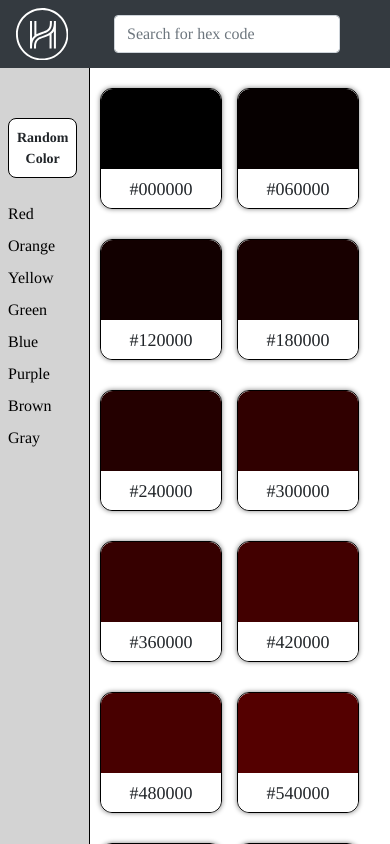
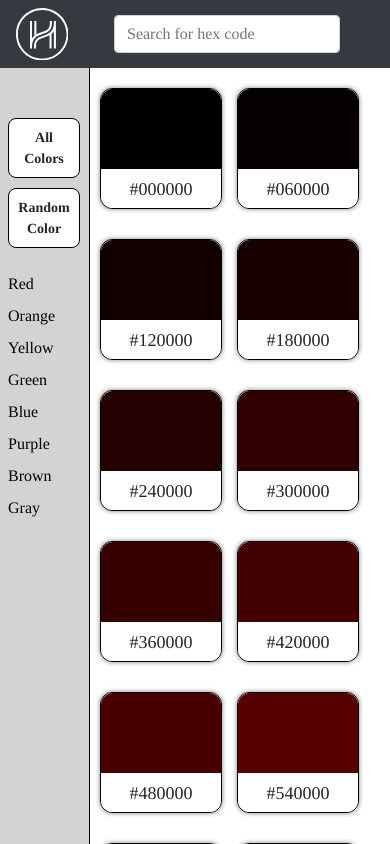
Before and after one commit to curtisyungen/hh-interview, a React (Create React App) app: page /list in a window 390 px wide. Shown: the top 844 px of the page. Built offline with nearby package versions, Linux system fonts and the light colour scheme; a web font is replaced by a local one.

Commit message:
Add files via upload

```diff
--- a/src/components/Sidebar/sidebar.css
+++ b/src/components/Sidebar/sidebar.css
@@ -1,3 +1,7 @@
+.allBtn {
+  margin-bottom: 10px !important;
+}
+
 .colorMenu {
     cursor: pointer;
 }
@@ -7,7 +11,7 @@
   line-height: 2.0;
 }
 
-.randomBtn {
+.allBtn, .randomBtn {
   background: #fff;
   border: 1px solid black;
   border-radius: 8px;
@@ -36,9 +40,9 @@
       font-size: 16px;
     }
 
-    .randomBtn {
+    .allBtn, .randomBtn {
       font-size: 14px;
-      width: auto;
+      width: 72px;
     }
 
     .sidebar {
--- a/src/components/Sidebar/sidebar.js
+++ b/src/components/Sidebar/sidebar.js
@@ -28,6 +28,12 @@ class Sidebar extends Component {
         return (
             <div className="sidebar">
                 <button
+                    className="btn btn-light allBtn"
+                    onClick={this.props.getAllColors}
+                >
+                    All Colors
+                </button>
+                <button
                     className="btn btn-light randomBtn"
                     onClick={this.props.getRandomColor}
                 >
```
